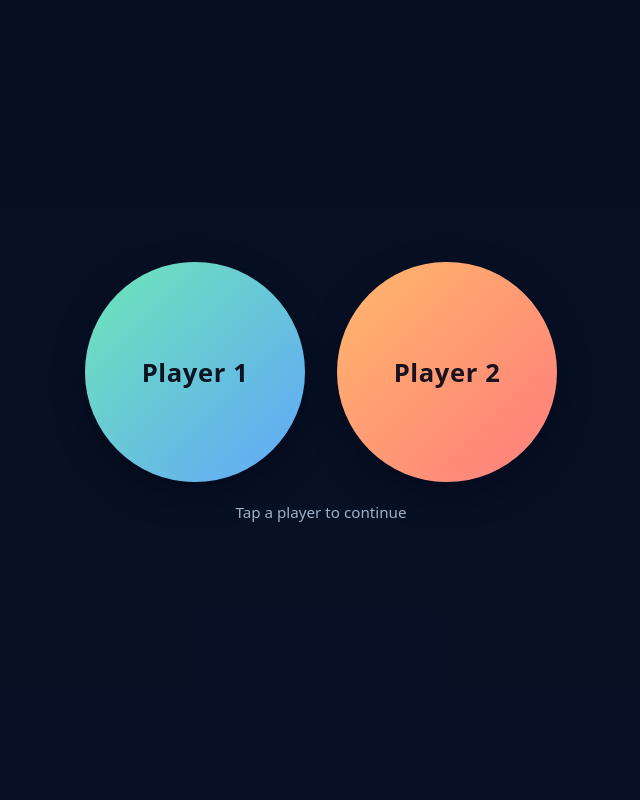
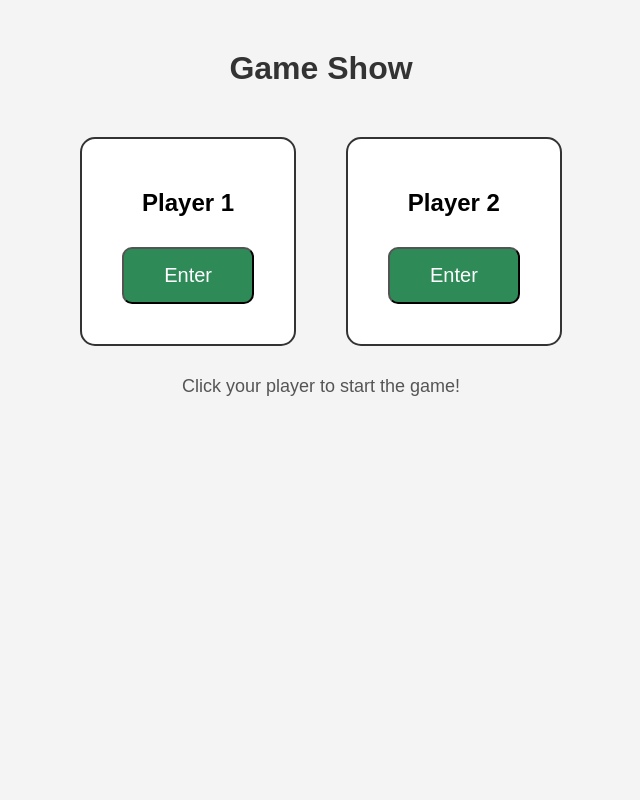
Before and after one commit to burgerKING2013/game_show, a Flask app: page / in a window 1280 px wide. Shown: the whole page, without its empty margins (319-959 px from the left). Run offline with Flask 3, Linux system fonts and the light colour scheme.

Commit message:
updated UI

```diff
--- a/templates/index.html
+++ b/templates/index.html
@@ -1,102 +1,35 @@
-<!doctype html>
+<!DOCTYPE html>
 <html lang="en">
 <head>
-  <meta charset="utf-8" />
-  <meta name="viewport" content="width=device-width,initial-scale=1" />
-  <title>Choose Player</title>
+  <meta charset="UTF-8">
+  <title>Game Show - Choose Player</title>
   <style>
-    :root{
-      --bg: #0f172a;
-      --card: #0b1220;
-      --accent: #6ee7b7;
-      --accent-2: #60a5fa;
-      --text: #e6eef8;
-    }
-
-    html,body{
-      height:100%;
-      margin:0;
-      font-family: system-ui, -apple-system, "Segoe UI", Roboto, "Helvetica Neue", Arial;
-      background: linear-gradient(180deg,#071023 0%, #081025 100%);
-      color:var(--text);
-    }
-
-    /* center container full screen */
-    .center {
-      min-height:100vh;
-      display:flex;
-      align-items:center;
-      justify-content:center;
-      padding:2rem;
-      box-sizing:border-box;
-    }
-
-    .btn-row {
-      display:flex;
-      gap:2rem;
-      align-items:center;
-      justify-content:center;
-      flex-wrap:wrap;
-    }
-
-    /* big round button (anchor used as button) */
-    .btn {
-      display:inline-flex;
-      align-items:center;
-      justify-content:center;
-      width:220px;
-      height:220px;
-      text-decoration:none;
-      border-radius:50%;
-      font-size:1.6rem;
-      font-weight:700;
-      letter-spacing:0.6px;
-      color:var(--card);
-      background:linear-gradient(135deg,var(--accent) 0%, var(--accent-2) 100%);
-      box-shadow: 0 12px 30px rgba(2,6,23,0.6), inset 0 -6px 18px rgba(255,255,255,0.04);
-      border: none;
-      transition: transform 160ms ease, box-shadow 160ms ease;
-      -webkit-tap-highlight-color: transparent;
-      user-select: none;
-    }
-
-    .btn:active { transform: translateY(2px) scale(.995); }
-    .btn:hover { transform: translateY(-6px) scale(1.02); box-shadow: 0 20px 40px rgba(2,6,23,0.7); }
-
-    /* different color for player 2 */
-    .btn.p2 { background: linear-gradient(135deg,#ffb86b 0%, #ff7b7b 100%); color: #1b1220; }
-
-    /* small caption under buttons (optional) */
-    .caption {
-      margin-top:1.25rem;
-      text-align:center;
-      color: #9fb0c9;
-      font-size:0.95rem;
-    }
-
-    /* accessibility focus outline */
-    .btn:focus {
-      outline: 4px solid rgba(255,255,255,0.08);
-      outline-offset: 6px;
-      box-shadow: 0 0 0 6px rgba(96,165,250,0.12);
-    }
-
-    @media (max-width:520px){
-      .btn { width:160px; height:160px; font-size:1.2rem; }
-      .btn-row { gap:1rem; }
-    }
+    body { font-family: Arial, sans-serif; text-align: center; background: #f4f4f4; }
+    h1 { color: #333; margin-top: 50px; }
+    .buttons { display: flex; justify-content: center; gap: 50px; margin-top: 50px; }
+    .player { border: 2px solid #333; padding: 30px; background: #fff; border-radius: 15px; }
+    button { font-size: 20px; padding: 15px 40px; margin: 10px; cursor: pointer; border-radius: 10px; }
+    .green { background: seagreen; color: white; }
+    .red { background: crimson; color: white; }
+    .caption { margin-top: 30px; font-size: 18px; color: #555; }
   </style>
 </head>
 <body>
-  <main class="center" role="main">
-    <div>
-      <div class="btn-row" role="group" aria-label="Choose player">
-        <a class="btn p1" href="/p1" role="button" aria-label="Player 1">Player 1</a>
-        <a class="btn p2" href="/p2" role="button" aria-label="Player 2">Player 2</a>
-      </div>
 
-      <p class="caption">Tap a player to continue</p>
-    </div>
-  </main>
+<h1>Game Show</h1>
+
+<div class="buttons">
+  <div class="player">
+    <h2>Player 1</h2>
+    <a href="/p1"><button class="green">Enter</button></a>
+  </div>
+  <div class="player">
+    <h2>Player 2</h2>
+    <a href="/p2"><button class="green">Enter</button></a>
+  </div>
+</div>
+
+<p class="caption">Click your player to start the game!</p>
+
 </body>
 </html>
```
